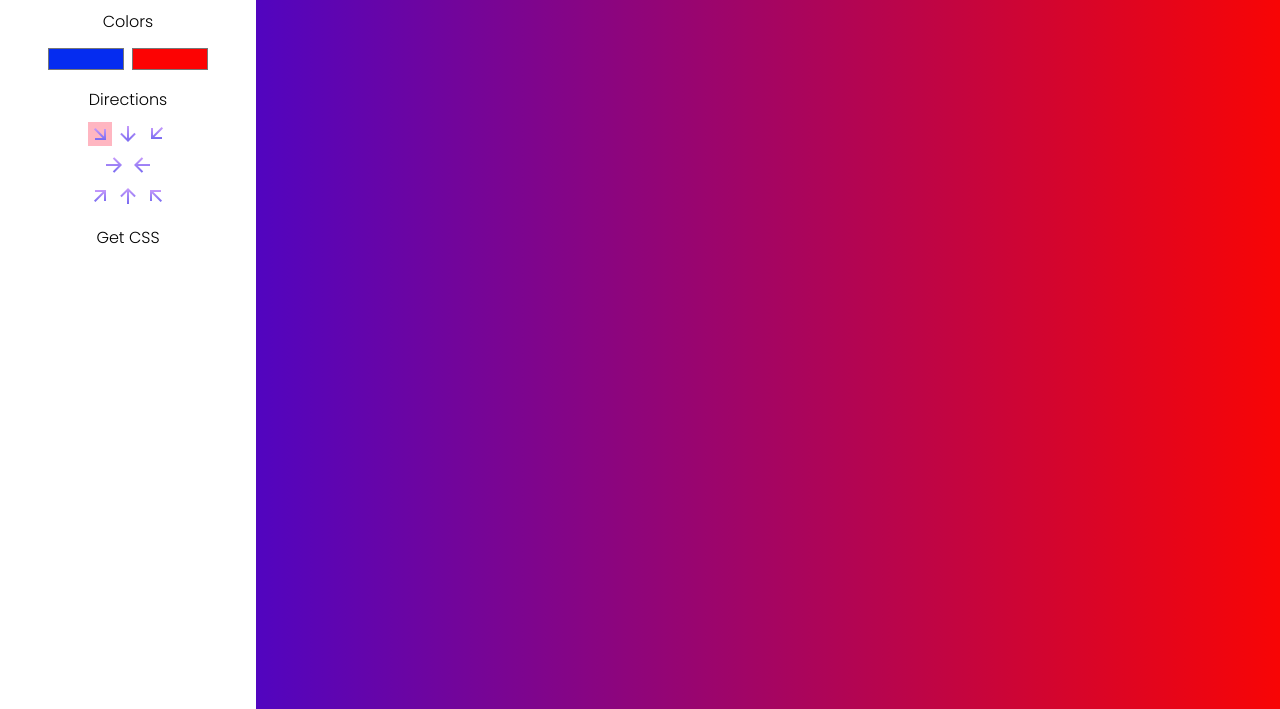
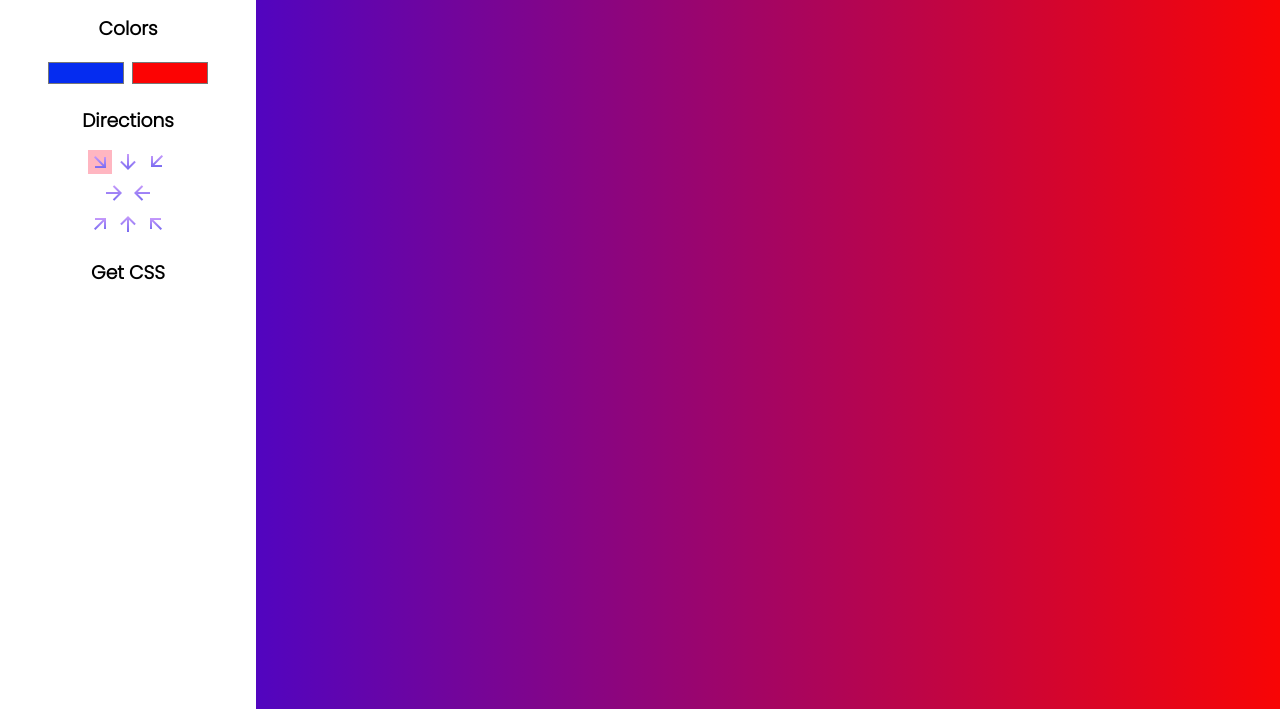
Before and after one commit to kirpister/JS_lessons_Margit, a plain HTML site: page week 5/gradient/index.html in a window 1280 px wide. Shown: the part 91-800 px from the top of the page. Drawn offline with Linux system fonts and the light colour scheme.

Commit message:
tiny changes

```diff
--- a/week 5/gradient/index.html
+++ b/week 5/gradient/index.html
@@ -4,8 +4,8 @@
     <meta charset="UTF-8">
     <meta http-equiv="X-UA-Compatible" content="IE=edge">
     <meta name="viewport" content="width=device-width, initial-scale=1.0">
+    <link rel="stylesheet" href="style.css">
     <title>Linear Gradient Generator</title>
-    <link rel="stylesheet" href="style.css">
 
 </head>
 <body id="gradient">
@@ -15,12 +15,13 @@
     <h2>Linear Gradient Generator</h2>
 
 <div class="color-buttons">
-    <p>Colors</p>
+
+    <h3>Colors</h3>
     <input class="color1" type="color" id="color1" value="#052CF0">
     <input class="color2" type="color" id="color2" value="#FC0303">
 </div>
 
-<p>Directions</p>
+<h3>Directions</h3>
 <div>
 <form>
 
@@ -65,18 +66,14 @@
     </label>
 
 </form>
-
 </div>
 
-<p>Get CSS</p>
+<h3>Get CSS</h3>
 
-<h4></h4>
+<p></p>
 
     </div>
 
-
-
     <script src="script.js"></script>
-    <script src="https://kit.fontawesome.com/6ec99a1bc7.js" crossorigin="anonymous"></script>
-</body>
+   </body>
 </html>
--- a/week 5/gradient/script.js
+++ b/week 5/gradient/script.js
@@ -1,10 +1,9 @@
 const color1 = document.querySelector("#color1");
 const color2 = document.querySelector("#color2");
 let body = document.getElementById("gradient");
-let getCss = document.querySelector("h4");
+let getCss = document.querySelector("p");
 
 const getGradient = (event) => {
-
     body.style.backgroundImage = "linear-gradient(to top, "
     + color1.value
     + ", "
@@ -16,7 +15,6 @@ color1.addEventListener("input", getGradient);
 color2.addEventListener("input", getGradient);
 
 const setDirection = (event) => {
-
 
 let direction = document.querySelector('input[name="direction"]:checked').value
 
@@ -51,10 +49,8 @@ else if (direction === "up") {
 else if (direction === "up-left") {
     direction = body.style.backgroundImage = "linear-gradient(to top left , " +color1.value+ ", "+ color2.value + ")";
     }
-      console.log(direction);
 
     getCss.textContent = body.style.backgroundImage + ";";
-    console.log(getCss);
 }
 
 color1.addEventListener("input", setDirection);
--- a/week 5/gradient/style.css
+++ b/week 5/gradient/style.css
@@ -15,6 +15,10 @@ p {
     padding: 10px;
 }
 
+h3 {
+    padding: 15px;
+}
+
 textarea {
     padding: 10px;
     margin-top: 20px;
@@ -30,7 +34,6 @@ textarea {
 }
 
 input[type="color"] {
-    -webkit-appearance: none;
     background-color: transparent;
     width: 80px;
     height: 30px;
@@ -38,10 +41,10 @@ input[type="color"] {
 }
 
 [type="radio"] {
-   position:absolute;
-   opacity:0.0;
-   width:0px;
-   height:0px;
+   position: absolute;
+   opacity: 0.0;
+   width: 0px;
+   height: 0px;
 }
 
 [type="radio"]:checked + img {
```
